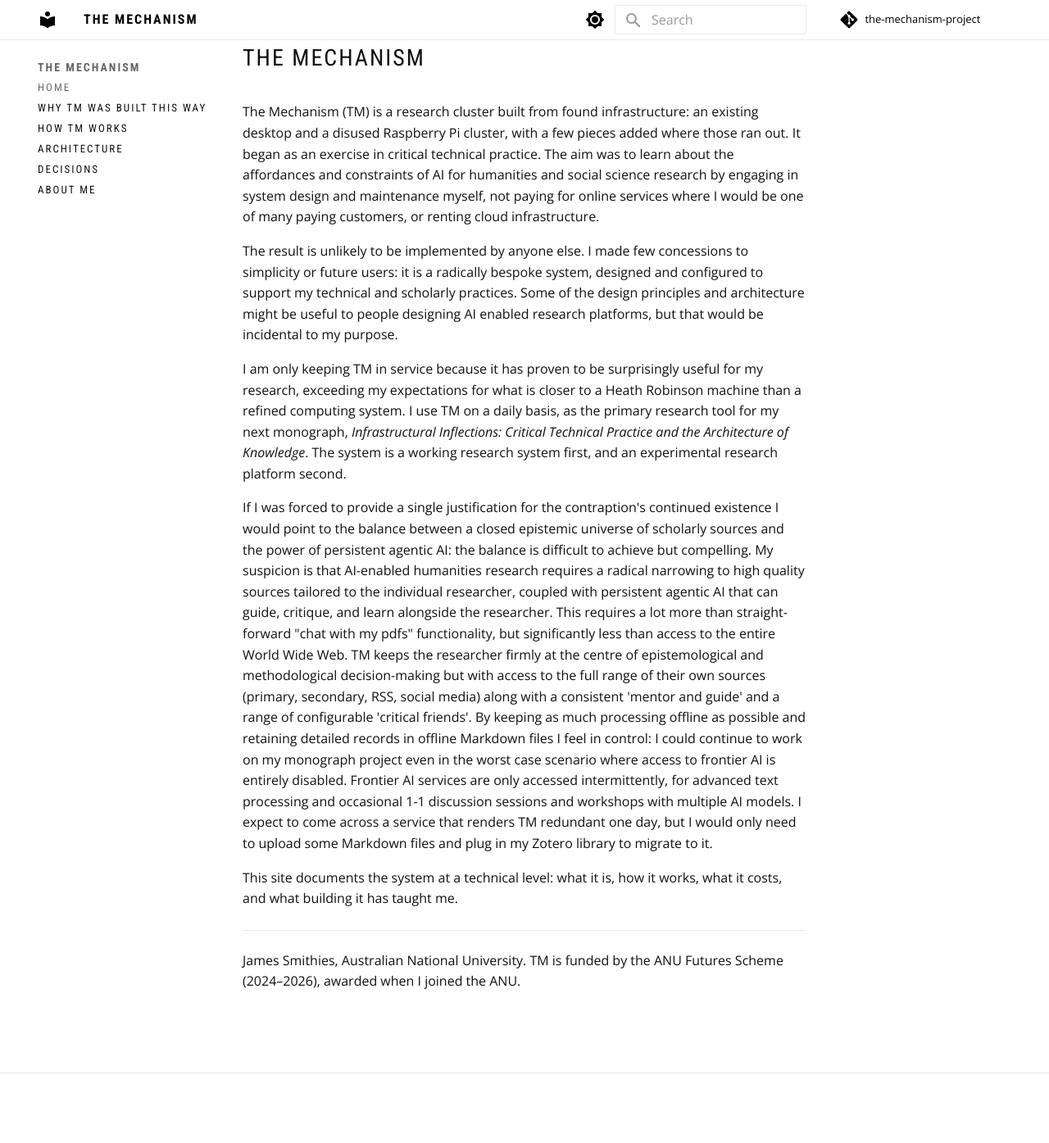
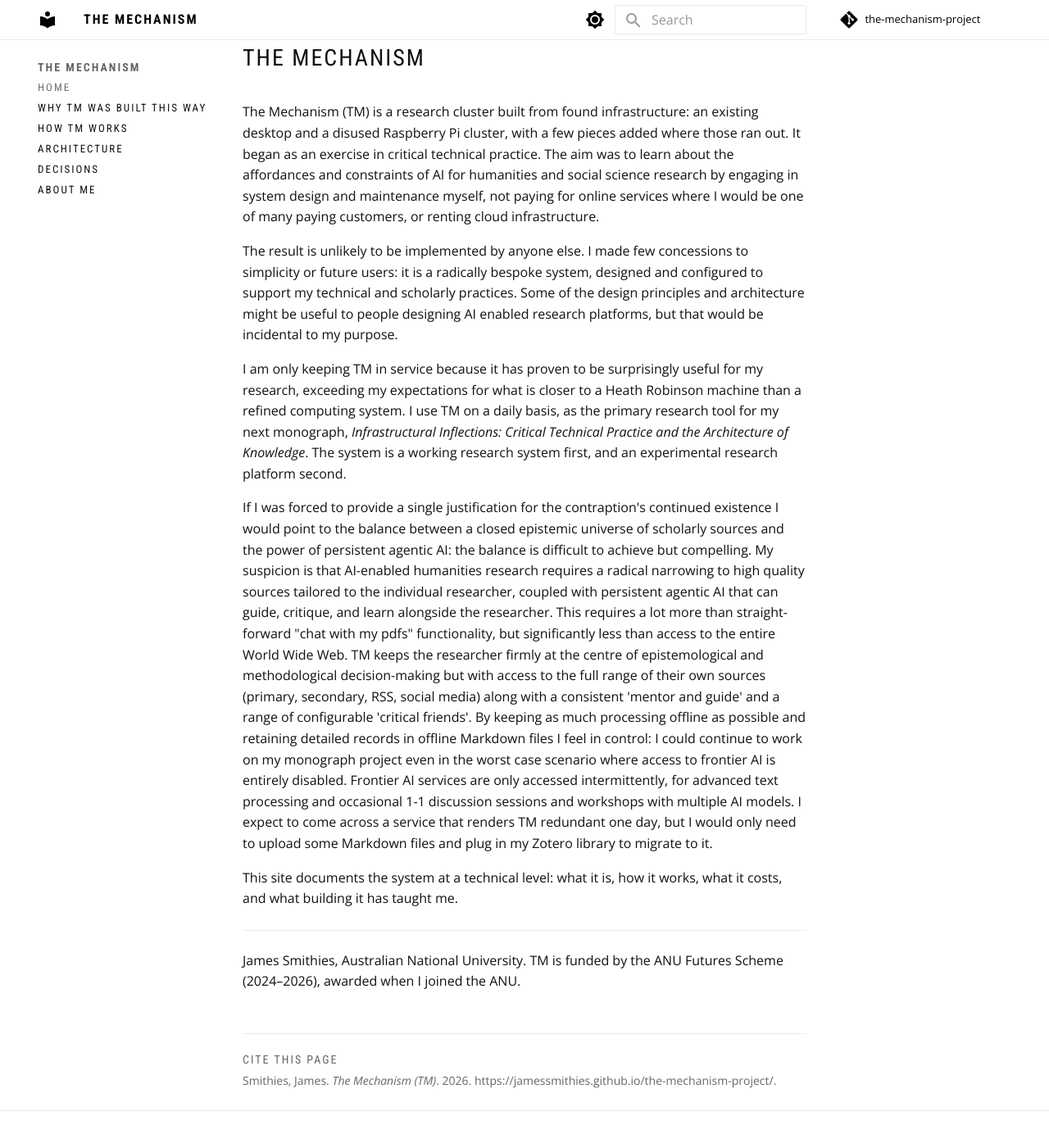
Before and after one commit to jamessmithies/the-mechanism-project, an MkDocs documentation site: the page built from docs/index.md, in a window 1280 px wide and 1400 px high, scrolled down 46 px. Shown: the top 1395 px of the window at 82% size. Built offline with MkDocs 1.6.1 and Material for MkDocs 9.7.7, drawn with Linux system fonts in a browser that asks for light colours; comment, search, counter and statistics services are not loaded; before the commit the page ends 1326 px from its top, so only the background shows below that.

Commit message:
Cite this page: Zotero-readable metadata and a visible citation; analytics hook (inactive)
Co-Authored-By: Claude Opus 5.5 <noreply@anthropic.com>

```diff
--- a/docs/stylesheets/extra.css
+++ b/docs/stylesheets/extra.css
@@ -73,3 +73,19 @@
 .md-search__input { color: var(--md-typeset-color); }
 .md-search__input::placeholder { color: #999999; }
 .md-search__icon[for="__search"] { color: #999999; }
+
+/* Cite this page */
+.tm-cite {
+  margin-top: 2.5rem;
+  padding-top: 0.8rem;
+  border-top: 1px solid var(--tm-rule);
+  font-size: 0.7rem;
+  color: var(--md-default-fg-color--light);
+}
+.tm-cite p { margin: 0.2rem 0; }
+.tm-cite__label {
+  font-family: "Roboto Condensed", sans-serif;
+  text-transform: uppercase;
+  letter-spacing: 2px;
+}
+.tm-cite a { word-break: break-all; }
--- a/mkdocs.yml
+++ b/mkdocs.yml
@@ -9,6 +9,7 @@ repo_name: the-mechanism-project
 
 theme:
   name: material
+  custom_dir: overrides
   features:
     - navigation.sections
     - content.code.copy
@@ -54,3 +55,10 @@ nav:
   - Architecture: architecture.md
   - Decisions: decisions.md
   - About Me: about.md
+
+extra:
+  citation:
+    site_title: The Mechanism (TM)
+    author_family: Smithies
+    author_given: James
+    date: "2026-10-30"
--- /dev/null
+++ b/overrides/main.html
@@ -0,0 +1,34 @@
+{% extends "base.html" %}
+
+{#- Citation metadata. Zotero's embedded-metadata translator reads the Dublin Core and Open
+    Graph tags below and, with no journal-style citation_* tags present, saves a Web Page item. -#}
+{% set cite = config.extra.citation %}
+{% set cite_title = cite.site_title if page.is_homepage else page.title %}
+{% set cite_date = (page.meta and page.meta.date) or cite.date %}
+
+{% block extrahead %}
+  <meta name="DC.title" content="{{ cite_title }}">
+  <meta name="DC.creator" content="{{ cite.author_family }}, {{ cite.author_given }}">
+  <meta name="DC.date" content="{{ cite_date }}">
+  <meta name="DC.language" content="en">
+  <meta name="DC.identifier" content="{{ page.canonical_url }}">
+  <meta property="og:type" content="website">
+  <meta property="og:site_name" content="{{ cite.site_title }}">
+  <meta property="og:title" content="{{ cite_title }}">
+  <meta property="og:url" content="{{ page.canonical_url }}">
+  <meta name="author" content="{{ cite.author_given }} {{ cite.author_family }}">
+{% endblock %}
+
+{% block content %}
+  {{ super() }}
+  <aside class="tm-cite">
+    <p class="tm-cite__label">Cite this page</p>
+    <p>
+      {{ cite.author_family }}, {{ cite.author_given }}.
+      {%- if page.is_homepage %} <em>{{ cite.site_title }}</em>. {{ cite_date[:4] }}.
+      {%- else %} “{{ cite_title }}.” <em>{{ cite.site_title }}</em>, {{ cite_date[:4] }}.
+      {%- endif %}
+      <a href="{{ page.canonical_url }}">{{ page.canonical_url }}</a>.
+    </p>
+  </aside>
+{% endblock %}
--- /dev/null
+++ b/overrides/partials/integrations/analytics/custom.html
@@ -0,0 +1,7 @@
+{#- Cookieless page counts. The provider and its public site token are set in mkdocs.yml. -#}
+{% set a = config.extra.analytics %}
+{% if a.cloudflare_token %}
+  <script defer src="https://static.cloudflareinsights.com/beacon.min.js" data-cf-beacon='{"token": "{{ a.cloudflare_token }}"}'></script>
+{% elif a.goatcounter_code %}
+  <script data-goatcounter="https://{{ a.goatcounter_code }}.goatcounter.com/count" async src="https://gc.zgo.at/count.js"></script>
+{% endif %}
```
